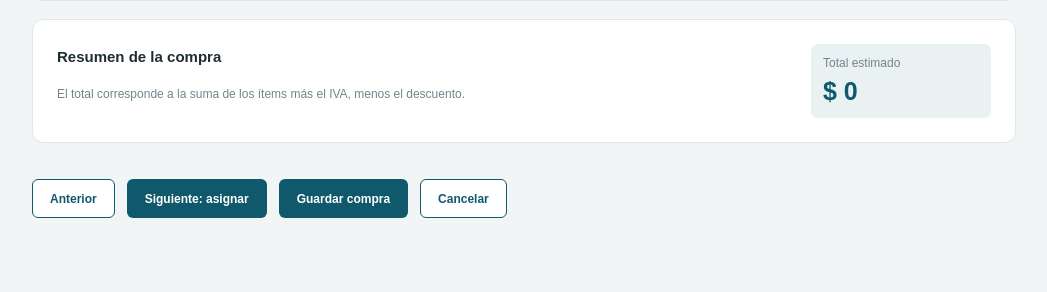
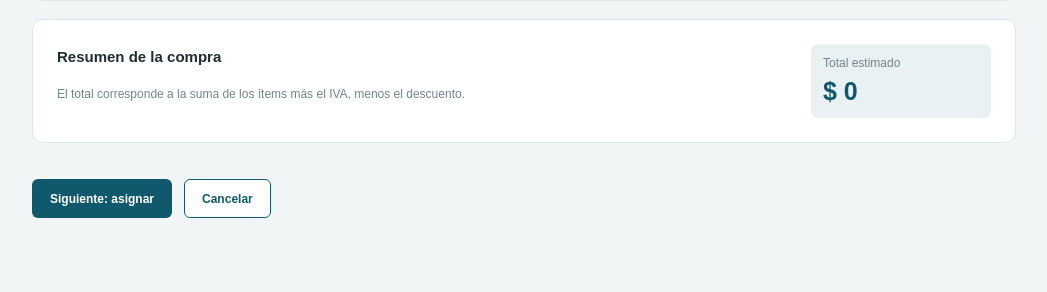
Before and after one commit to Thaliana-maria/Administracion, a Django app: page /grupos/1/compras/nueva/ in a window 1280 px wide. Shown: the part 1363-1655 px from the top of the page, without its empty margins (230-1277 px from the left). Run offline with Django 5.2, Linux system fonts and the light colour scheme; a user stored in the database is signed in; tables that the repository leaves empty hold one stand-in row (values such as "Sample post").

Commit message:
Respetar la visibilidad de los pasos del formulario

```diff
--- a/static/css/app.css
+++ b/static/css/app.css
@@ -980,3 +980,7 @@ tbody tr:last-child td {
 .barra-saldo .barra-negativa {
     background: var(--danger);
 }
+
+.purchase-form [hidden] {
+    display: none !important;
+}
```
